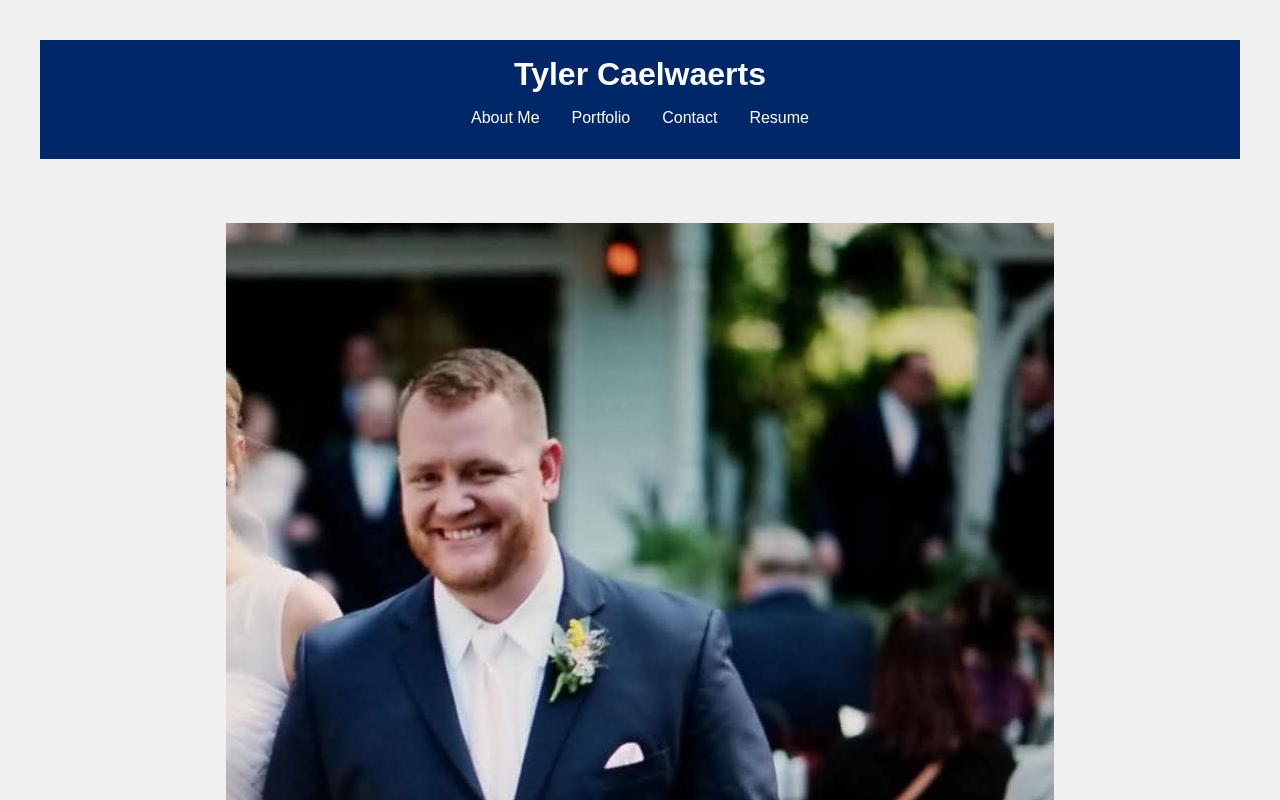
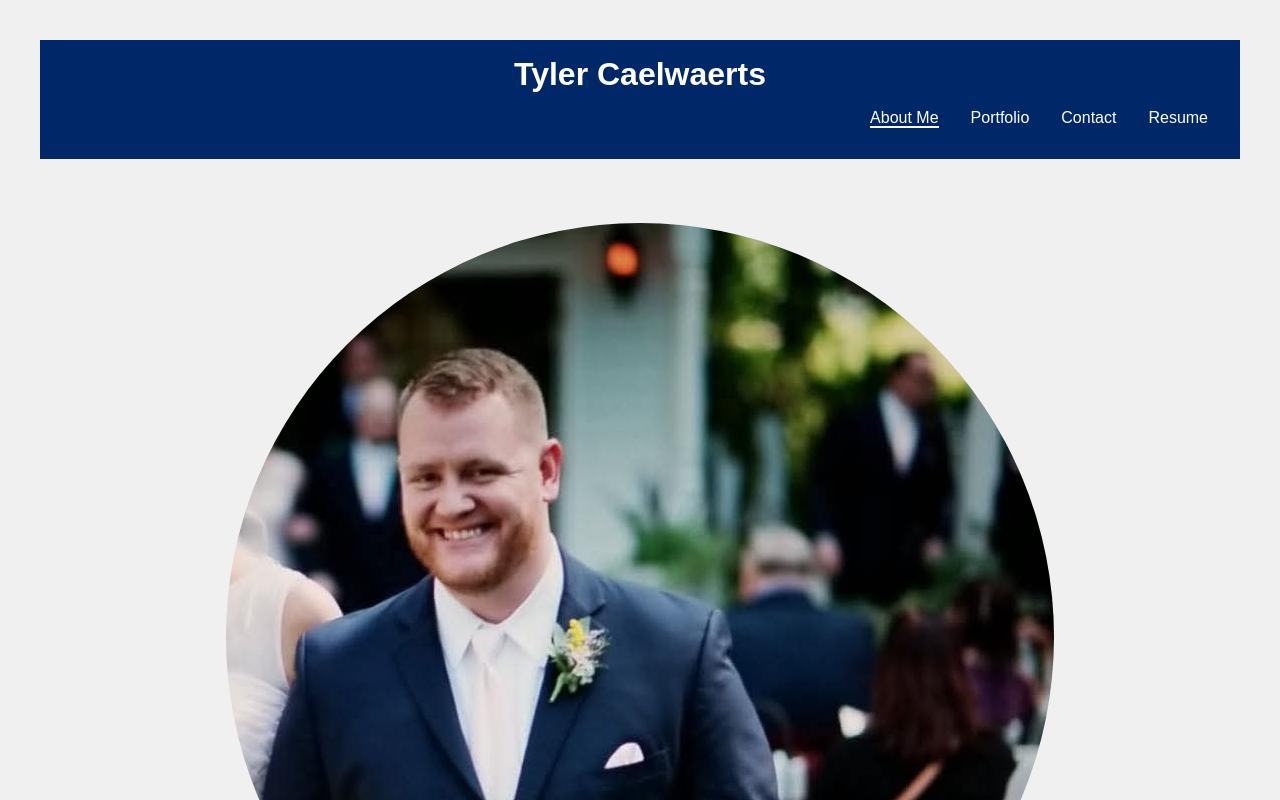
Before and after one commit to tiecaelwaerts/prof_portfolio, a React (Vite) app: page / in a window 1280 px wide. Shown: the top 800 px of the page. Built offline with nearby package versions, Linux system fonts and the light colour scheme.

Commit message:
updated with tailwind

```diff
--- a/package.json
+++ b/package.json
@@ -7,7 +7,8 @@
     "dev": "vite",
     "build": "vite build",
     "lint": "eslint .",
-    "preview": "vite preview"
+    "preview": "vite preview",
+    "postcss": "postcss src/App.css -o dist/App.css"
   },
   "dependencies": {
     "bootstrap": "^5.3.3",
@@ -20,11 +21,14 @@
     "@types/react": "^18.3.12",
     "@types/react-dom": "^18.3.1",
     "@vitejs/plugin-react": "^4.3.4",
+    "autoprefixer": "^10.4.20",
     "eslint": "^9.15.0",
     "eslint-plugin-react": "^7.37.2",
     "eslint-plugin-react-hooks": "^5.0.0",
     "eslint-plugin-react-refresh": "^0.4.14",
     "globals": "^15.12.0",
+    "postcss": "^8.5.3",
+    "tailwindcss": "^4.0.9",
     "vite": "^6.0.1"
   },
   "description": "A Professional Portfolio to show off my Software Development Skills",
--- a/src/App.css
+++ b/src/App.css
@@ -1,3 +1,7 @@
+@tailwind base;
+@tailwind components;
+@tailwind utilities;
+
 body {
   font-family: Arial, sans-serif;
   background-color: #f0f0f0;
--- /dev/null
+++ b/tailwind.config.js
@@ -0,0 +1,10 @@
+module.exports = {
+  content: [
+    "./index.html",
+    "./src/**/*.{js,jsx,ts,tsx}",
+  ],
+  theme: {
+    extend: {},
+  },
+  plugins: [],
+}
```
Also changed, not shown: 1 other file (tests, documents, lock files or other folders). Lines whose indentation alone changed are shown as unchanged.
